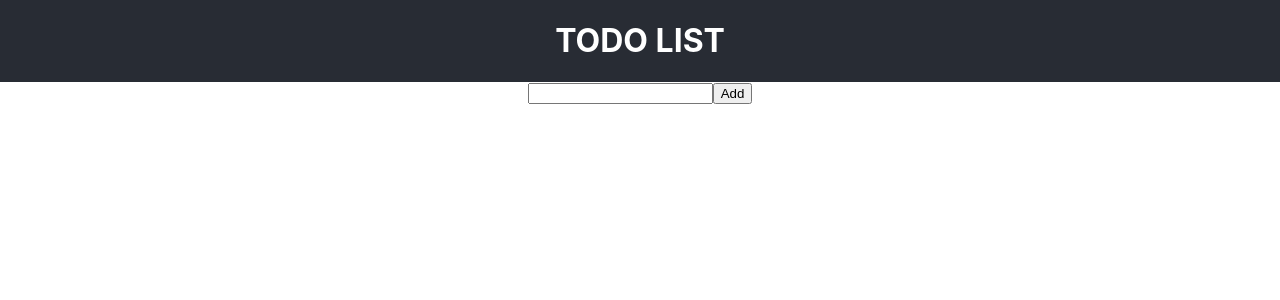
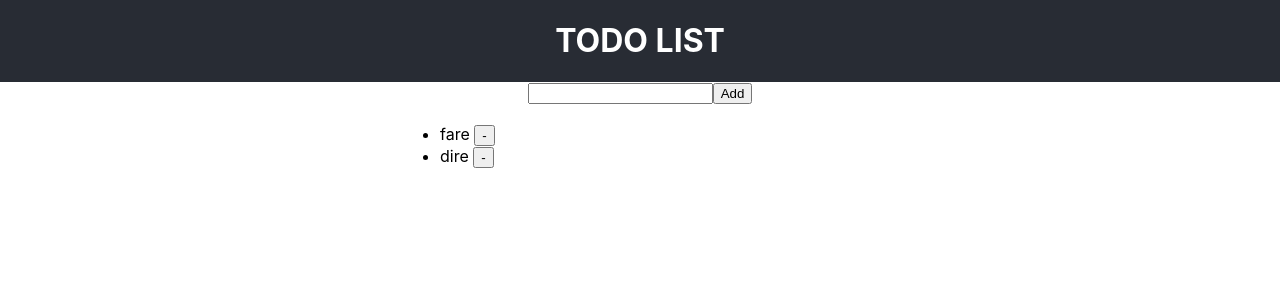
Before and after one commit to rid3thespiral/react-redux-todolist, a React (Create React App) app: page / in a window 1280 px wide. Shown: the top 300 px of the page. Built offline with nearby package versions, Linux system fonts and the light colour scheme.

Commit message:
connect high order component decorator provider

```diff
--- a/src/App.js
+++ b/src/App.js
@@ -1,6 +1,6 @@
 import React, {Component} from 'react';
 import './App.css';
-import Todolist from './components/todolist.js'
+import MyTodoList from './containers/myTodolist'
 import Header from './components/header'
 import AddTodo from './components/addtodo'
 
@@ -19,7 +19,7 @@ class App extends Component {
     <div className="App">
       <Header/>
       <AddTodo></AddTodo>
-       <Todolist todos={[]}/>
+       <MyTodoList/>
     </div>
   );
 }
--- /dev/null
+++ b/src/containers/myTodolist.js
@@ -0,0 +1,13 @@
+import {connect} from 'react-redux';
+import Todolist from '../components/todolist';
+
+//Higher Order Component Decorator
+const mapStateToProps = (state) => {
+    return {
+        todos: [...state.todos]
+    }
+}
+const myConnect = connect(mapStateToProps);
+const MyTodoList = myConnect(Todolist);
+
+export default MyTodoList;
--- a/src/index.js
+++ b/src/index.js
@@ -3,6 +3,7 @@ import {createStore} from 'redux';
 import storeReducer from './reducers/index';
 import ReactDOM from 'react-dom';
 import './index.css';
+import {Provider} from 'react-redux';
 import App from './App';
 import * as serviceWorker from './serviceWorker';
 
@@ -11,7 +12,9 @@ const store = createStore(storeReducer, {todos: [...todos] } );
 
 ReactDOM.render(
   <React.StrictMode>
+    <Provider store = {store}>
     <App />
+    </Provider>
   </React.StrictMode>,
   document.getElementById('root')
 );
```
